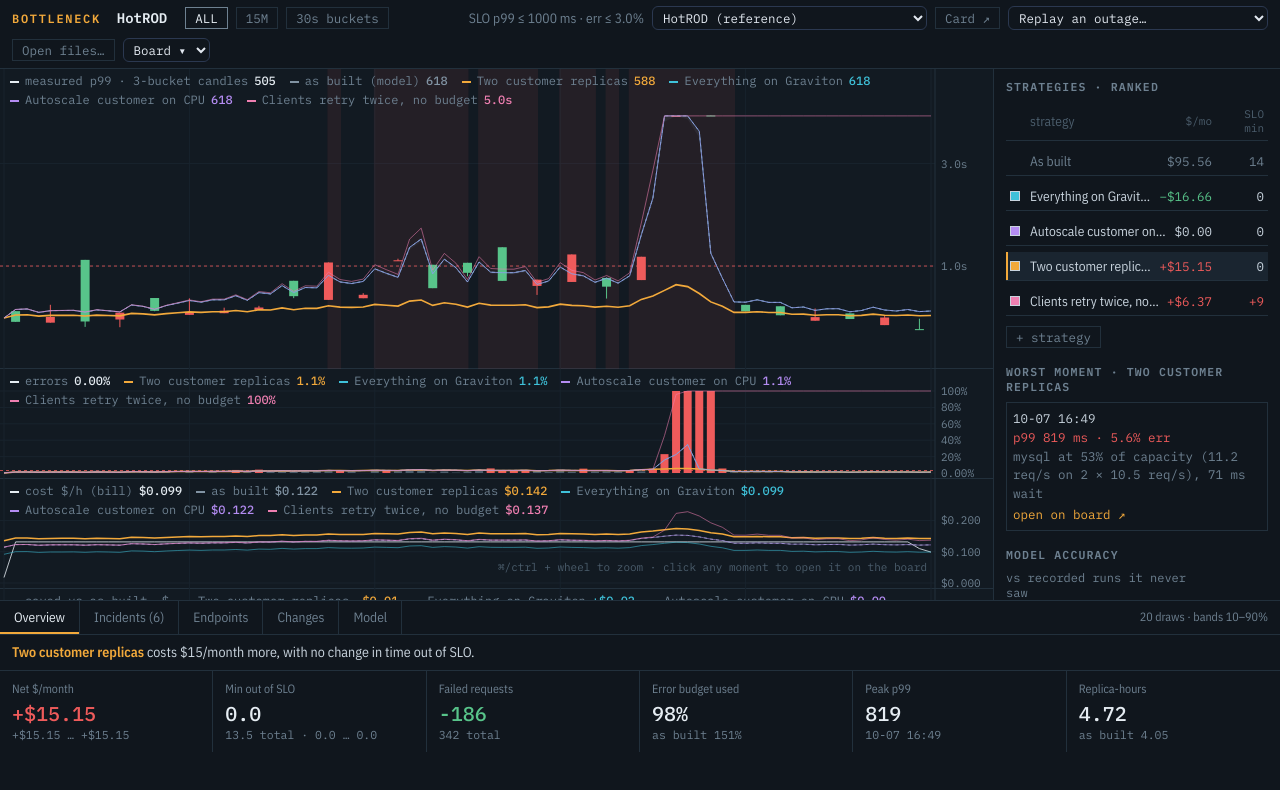
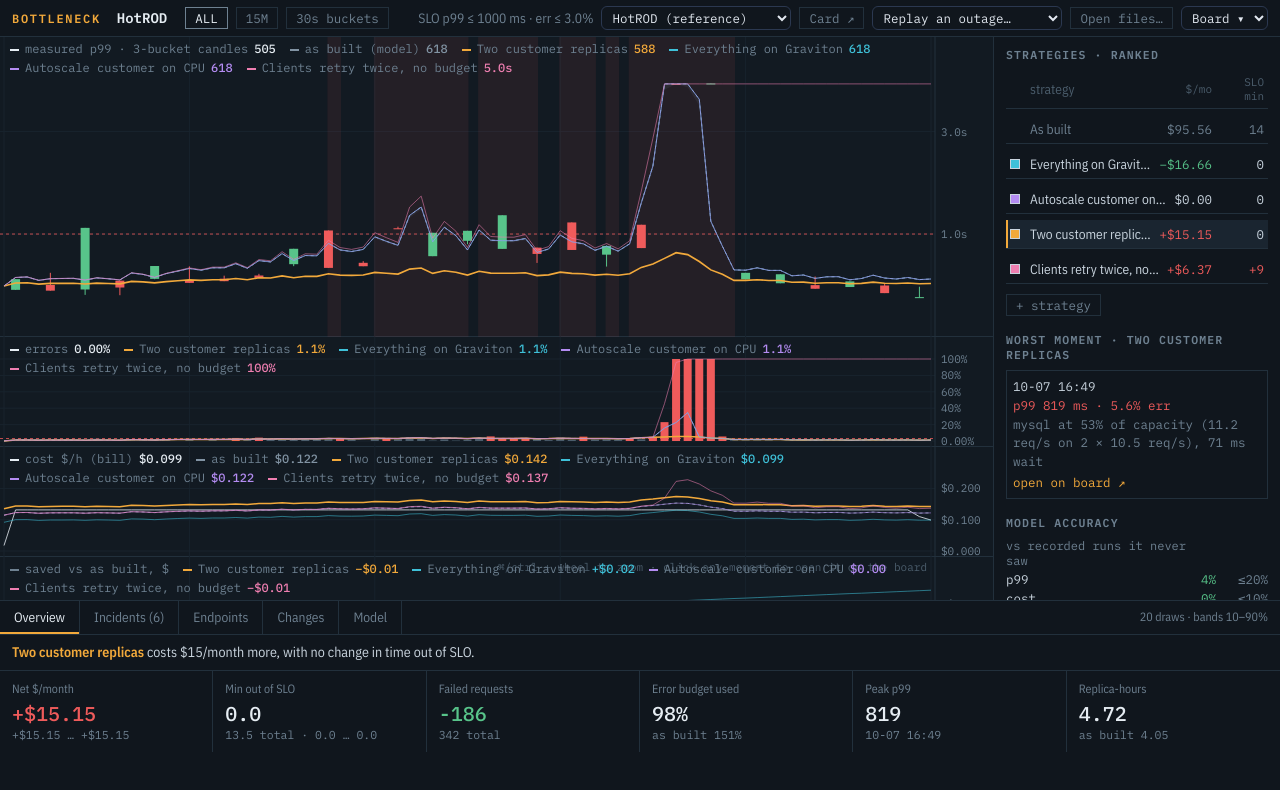
Before and after one commit to votiakov/hindcast, a React (Vite) app: page / in a window 1280 px wide. Shown: the top 790 px of the page. Built offline with nearby package versions, Linux system fonts and the light colour scheme; a web font is replaced by a local one.

Commit message:
Bar stays on one line; shop in the reference list

```diff
--- a/src/backtest-ui/terminal.css
+++ b/src/backtest-ui/terminal.css
@@ -35,7 +35,9 @@
 .bt-spacer { flex: 1; }
 
 /* bar */
-.bt-bar { display: flex; align-items: center; gap: 8px; padding: 6px 12px; border-bottom: 1px solid var(--bt-line); flex-wrap: wrap; }
+.bt-bar { display: flex; align-items: center; gap: 8px; padding: 6px 12px; border-bottom: 1px solid var(--bt-line); flex-wrap: nowrap; overflow: hidden; white-space: nowrap; }
+.bt-bar .bt-select { max-width: 190px; min-width: 0; }
+@media (max-width: 1100px) { .bt-bar { flex-wrap: wrap; } }
 .bt-brand { font: 600 12px var(--bt-mono); letter-spacing: .14em; text-transform: uppercase; color: var(--bt-amber); margin-right: 8px; }
 .bt-sym { font: 600 14px var(--bt-mono); color: var(--bt-hi); margin-right: 10px; }
 .bt-chip { border: 1px solid var(--bt-line) !important; padding: 2px 9px !important; color: var(--bt-dim) !important; font: 12.5px var(--bt-mono) !important; white-space: nowrap; cursor: pointer; }
--- a/src/backtest-ui/workspace.ts
+++ b/src/backtest-ui/workspace.ts
@@ -11,7 +11,7 @@
 /** Reference systems recorded under real load (see reference/README.md), served from /reference/. */
 export const REFERENCES = [
   { id: 'hotrod', label: 'HotROD (reference)' },
-  { id: 'boutique', label: 'Online Boutique (reference)' },
+  { id: 'shop', label: 'Astronomy Shop (reference)' },
   { id: 'petclinic', label: 'PetClinic + Postgres (reference)' },
 ];
 
```
